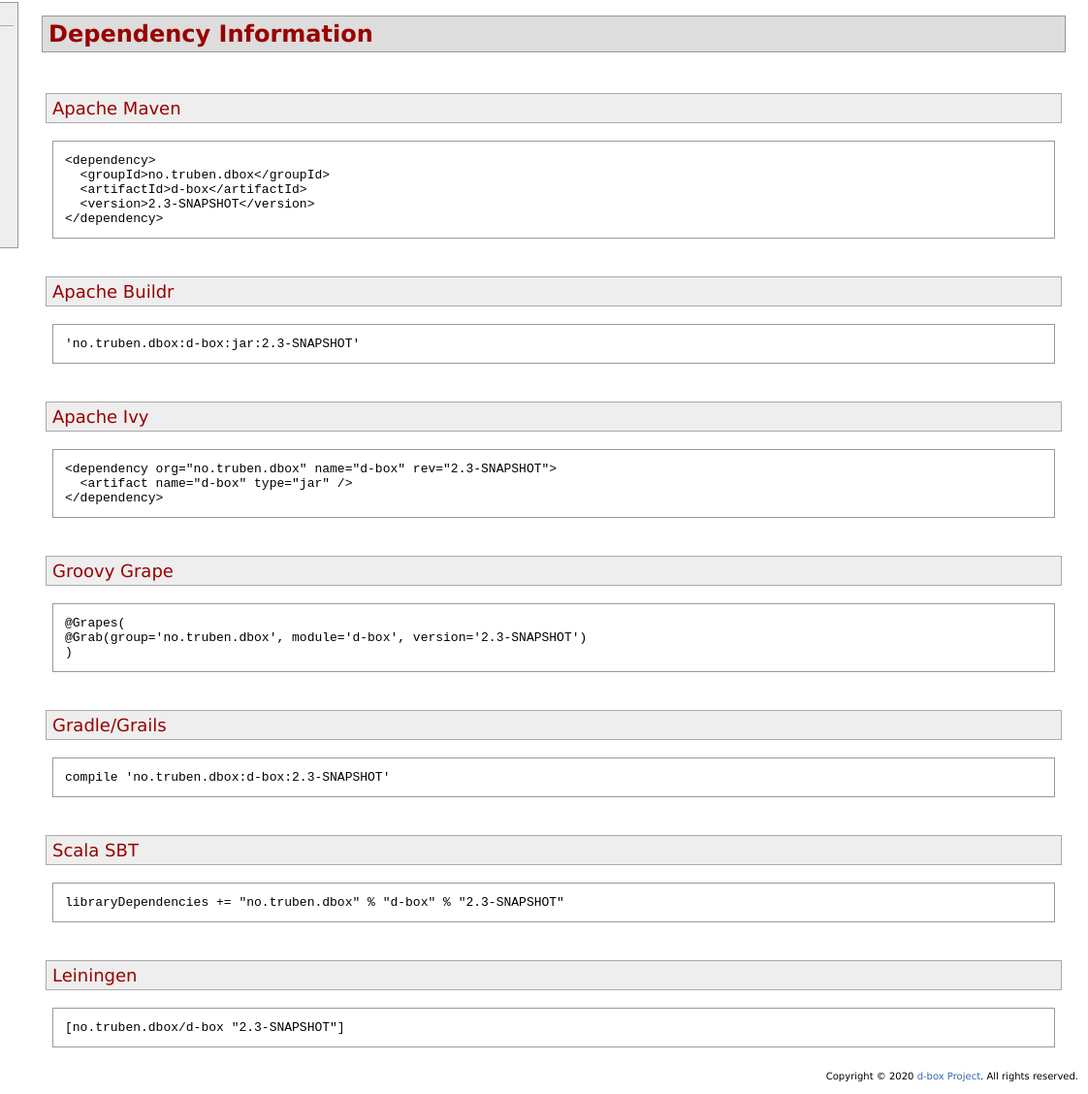
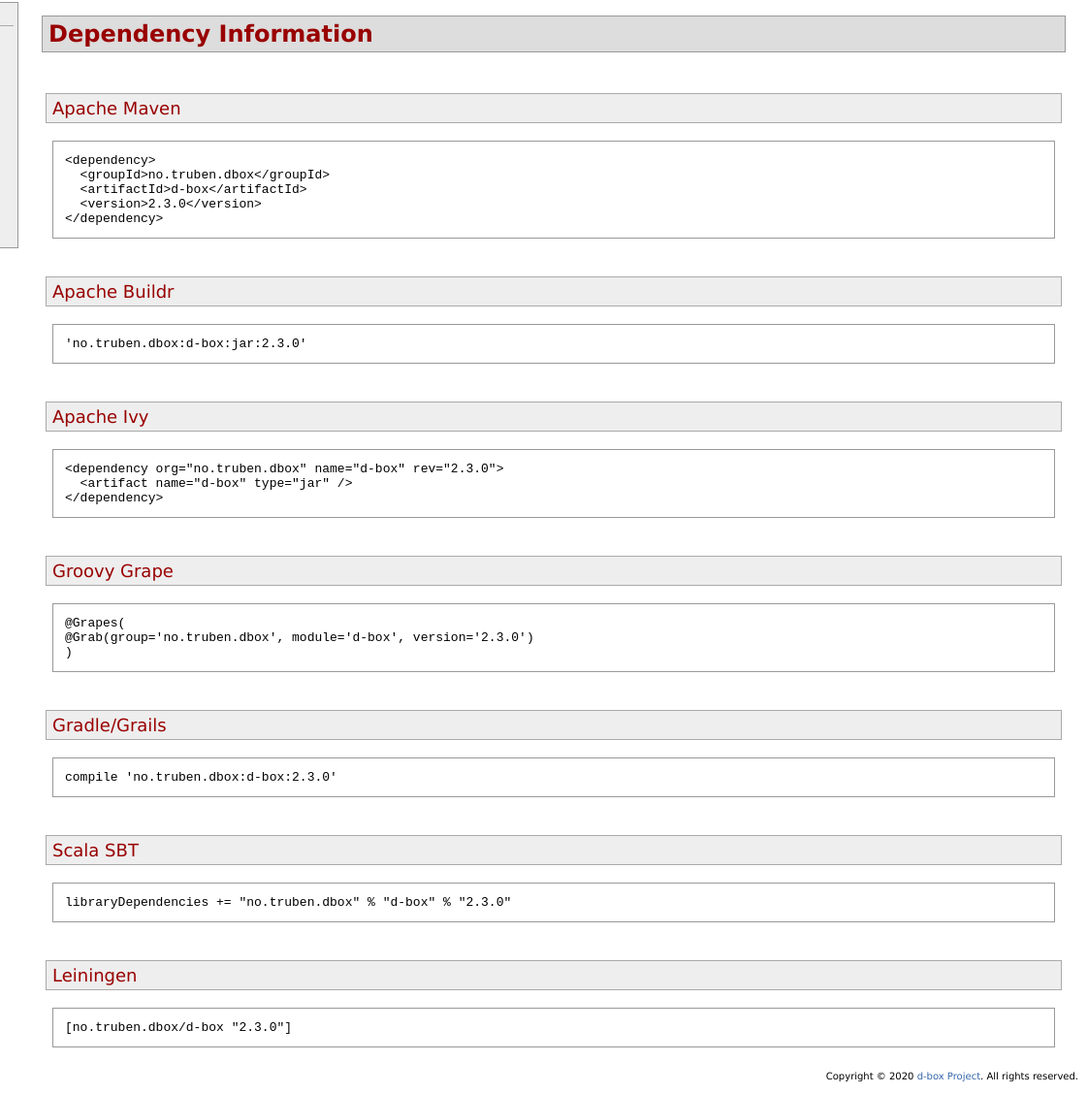
Before and after one commit to mdreier/d-box, a plain HTML site: page dependency-info.html in a window 1280 px wide. Shown: the part 66-1194 px from the top of the page at 97% size, 158-1280 px from the left. Drawn offline with Linux system fonts and the light colour scheme.

Commit message:
Site checkin for project d-box

```diff
--- a/dependency-info.html
+++ b/dependency-info.html
@@ -25,7 +25,7 @@ d-box
     <div id="breadcrumbs">
       <div class="xleft">
         <span id="publishDate">Last Published: 2020-05-25</span>
-          &nbsp;| <span id="projectVersion">Version: 2.3-SNAPSHOT</span>
+          &nbsp;| <span id="projectVersion">Version: 2.3.0</span>
       </div>
       <div class="xright"><a href="./" title="d-box">d-box</a>      </div>
       <div class="clear">
@@ -65,36 +65,36 @@ d-box
 <pre>&lt;dependency&gt;
   &lt;groupId&gt;no.truben.dbox&lt;/groupId&gt;
   &lt;artifactId&gt;d-box&lt;/artifactId&gt;
-  &lt;version&gt;2.3-SNAPSHOT&lt;/version&gt;
+  &lt;version&gt;2.3.0&lt;/version&gt;
 &lt;/dependency&gt;</pre></div></div>
 <div class="section">
 <h3><a name="Apache_Buildr"></a>Apache Buildr</h3><a name="Apache_Buildr"></a>
 <div class="source">
-<pre>'no.truben.dbox:d-box:jar:2.3-SNAPSHOT'</pre></div></div>
+<pre>'no.truben.dbox:d-box:jar:2.3.0'</pre></div></div>
 <div class="section">
 <h3><a name="Apache_Ivy"></a>Apache Ivy</h3><a name="Apache_Ivy"></a>
 <div class="source">
-<pre>&lt;dependency org=&quot;no.truben.dbox&quot; name=&quot;d-box&quot; rev=&quot;2.3-SNAPSHOT&quot;&gt;
+<pre>&lt;dependency org=&quot;no.truben.dbox&quot; name=&quot;d-box&quot; rev=&quot;2.3.0&quot;&gt;
   &lt;artifact name=&quot;d-box&quot; type=&quot;jar&quot; /&gt;
 &lt;/dependency&gt;</pre></div></div>
 <div class="section">
 <h3><a name="Groovy_Grape"></a>Groovy Grape</h3><a name="Groovy_Grape"></a>
 <div class="source">
 <pre>@Grapes(
-@Grab(group='no.truben.dbox', module='d-box', version='2.3-SNAPSHOT')
+@Grab(group='no.truben.dbox', module='d-box', version='2.3.0')
 )</pre></div></div>
 <div class="section">
 <h3><a name="Gradle.2FGrails"></a>Gradle/Grails</h3><a name="Gradle.2FGrails"></a>
 <div class="source">
-<pre>compile 'no.truben.dbox:d-box:2.3-SNAPSHOT'</pre></div></div>
+<pre>compile 'no.truben.dbox:d-box:2.3.0'</pre></div></div>
 <div class="section">
 <h3><a name="Scala_SBT"></a>Scala SBT</h3><a name="Scala_SBT"></a>
 <div class="source">
-<pre>libraryDependencies += &quot;no.truben.dbox&quot; % &quot;d-box&quot; % &quot;2.3-SNAPSHOT&quot;</pre></div></div>
+<pre>libraryDependencies += &quot;no.truben.dbox&quot; % &quot;d-box&quot; % &quot;2.3.0&quot;</pre></div></div>
 <div class="section">
 <h3><a name="Leiningen"></a>Leiningen</h3><a name="Leiningen"></a>
 <div class="source">
-<pre>[no.truben.dbox/d-box &quot;2.3-SNAPSHOT&quot;]</pre></div></div></div>
+<pre>[no.truben.dbox/d-box &quot;2.3.0&quot;]</pre></div></div></div>
       </div>
     </div>
     <div class="clear">
```
Also changed, not shown: dependencies.html (+2 -2 lines), distribution-management.html (+1 -1 lines), index.html (+1 -1 lines), issue-management.html (+1 -1 lines), licenses.html (+1 -1 lines), plugin-management.html (+1 -1 lines), plugins.html (+1 -1 lines), project-info.html (+1 -1 lines), scm.html (+1 -1 lines), summary.html (+2 -2 lines).
